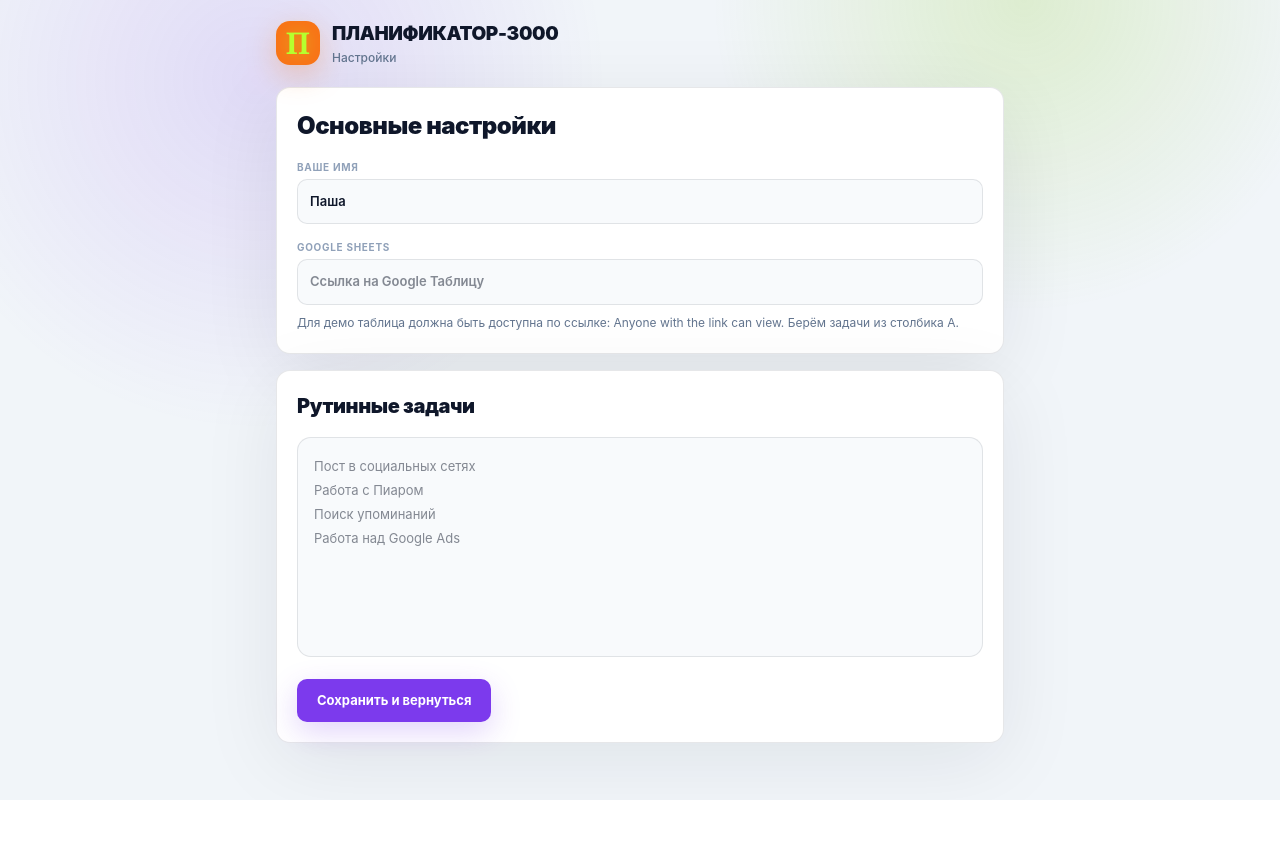
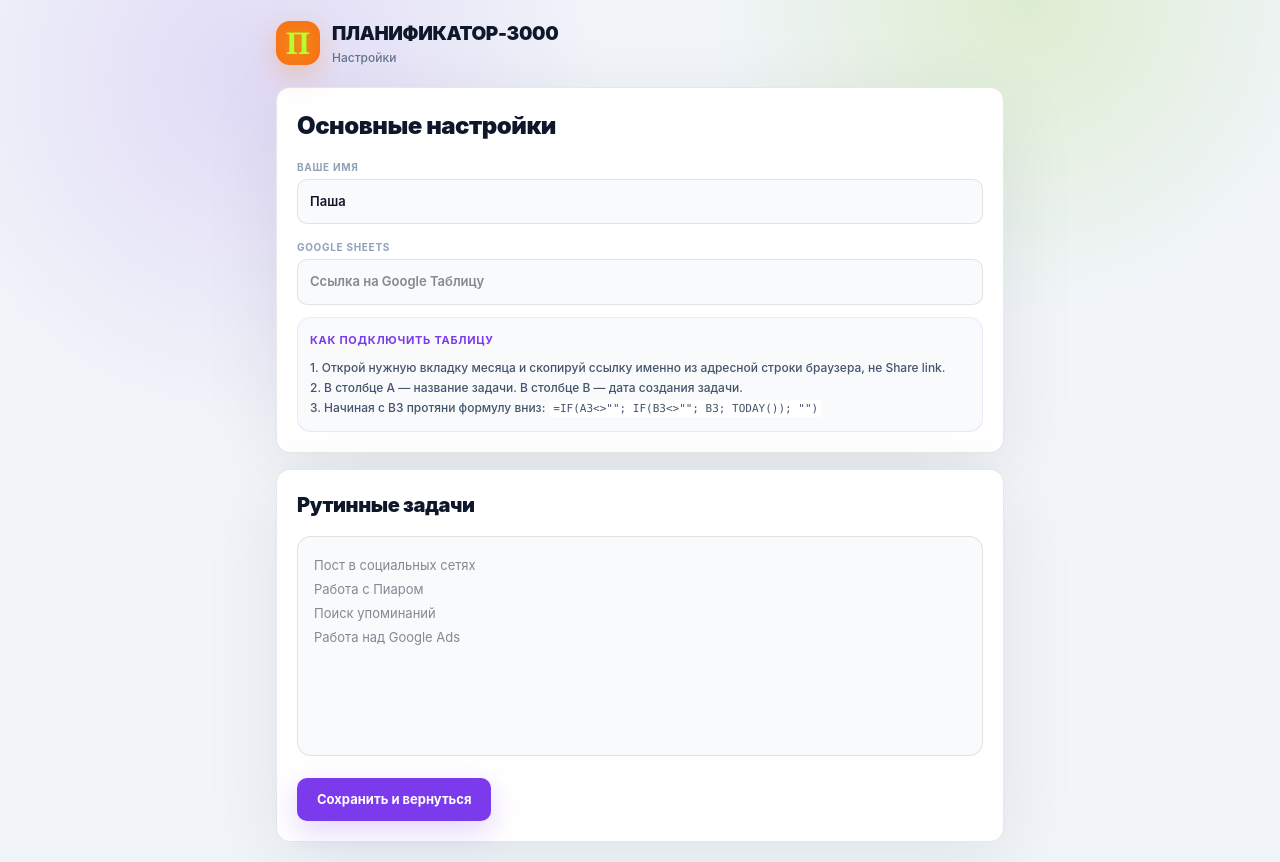
Before and after one commit to svetlohub/planificator3000, a Next.js app in the folder apps/web/: page /settings in a window 1280 px wide. Before the commit the page ends 800 px from the top, so only its background shows below. Built offline with nearby package versions, Linux system fonts and the light colour scheme.

Commit message:
Improve compact metrics and Sheets hints

```diff
--- a/apps/web/app/settings/page.tsx
+++ b/apps/web/app/settings/page.tsx
@@ -64,9 +64,17 @@ export default function SettingsPage() {
                 placeholder="Ссылка на Google Таблицу"
                 className="w-full rounded-[10px] border border-slate-900/10 bg-slate-50 px-3 py-3 text-[13px] font-semibold outline-none transition focus:border-[#7C3AED] focus:bg-white focus:ring-4 focus:ring-[#7C3AED]/10"
               />
-              <p className="mt-2 text-[12px] leading-5 text-slate-500">
-                Для демо таблица должна быть доступна по ссылке: Anyone with the link can view. Берём задачи из столбика A.
-              </p>
+              <div className="mt-3 rounded-[14px] border border-[#7C3AED]/10 bg-[#F8FAFC] p-3 text-[12px] font-medium leading-5 text-slate-600">
+                <div className="mb-2 text-[11px] font-bold uppercase tracking-[.7px] text-[#7C3AED]">Как подключить таблицу</div>
+                <p>1. Открой нужную вкладку месяца и скопируй ссылку именно из адресной строки браузера, не Share link.</p>
+                <p>2. В столбце A — название задачи. В столбце B — дата создания задачи.</p>
+                <p>
+                  3. Начиная с B3 протяни формулу вниз:
+                  <code className="ml-1 rounded bg-white px-1 py-0.5 text-[11px]">
+                    =IF(A3&lt;&gt;&quot;&quot;; IF(B3&lt;&gt;&quot;&quot;; B3; TODAY()); &quot;&quot;)
+                  </code>
+                </p>
+              </div>
             </label>
           </section>
 
```
